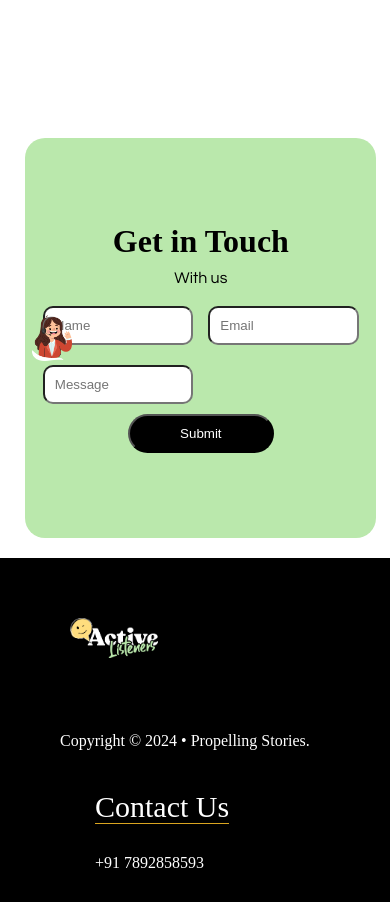
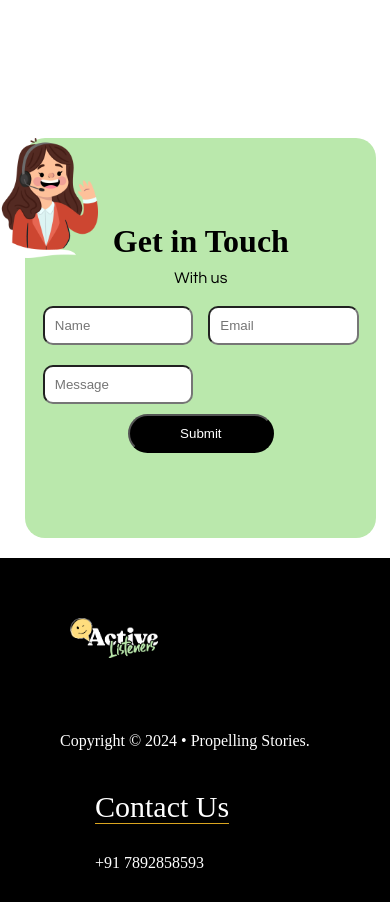
Before and after one commit to Thameem6369538954/Active-Listeners, a React (Create React App) app: page /GoalVision in a window 390 px wide. Shown: the part 3980-4882 px from the top of the page. Built offline with nearby package versions, Linux system fonts and the light colour scheme.

Commit message:
new commit

```diff
--- a/src/Css/GetinTouch.css
+++ b/src/Css/GetinTouch.css
@@ -67,6 +67,12 @@
   flex-direction: column;
 }
 @media screen and (max-width: 600px) {
+  .get-form img {
+    position: absolute;
+    width: 35%;
+    margin-left: -88%;
+    margin-top: -80%;
+  }
   .get-form {
     /* background-color: red; */
     width: 90%;
```
